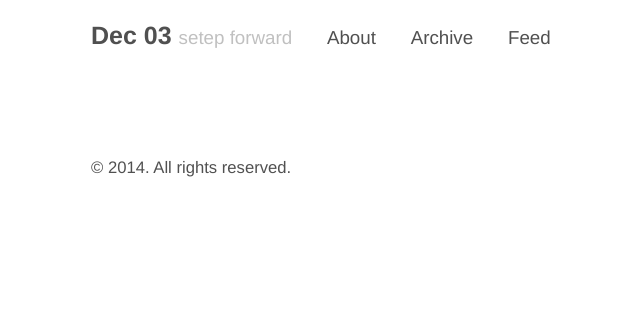
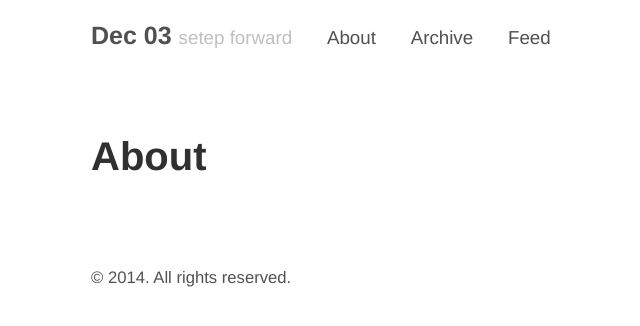
Before and after one commit to lightDer/lightder.github.io, a Jekyll site: the page built from about.md, in a window 1280 px wide. Shown: the top 326 px of the page, without its empty margins (189-829 px from the left). Built offline with Jekyll 4.4.1, drawn with Linux system fonts in a browser that asks for light colours.

Commit message:
- kramdown settings

```diff
--- a/_config.yml
+++ b/_config.yml
@@ -19,6 +19,11 @@ github:
   repo:           http://lightder.github.io/
 
 kramdown:
+  auto_ids: true
+  footnote_nr: 1
+  entity_output: as_char
+  toc_levels: 1..6
+  smart_quotes: lsquo,rsquo,ldquo,rdquo
   input: GFM
 
 pages_list:
--- a/_layouts/page.html
+++ b/_layouts/page.html
@@ -3,8 +3,5 @@ layout: default
 ---
 
 <article class="page">
-{% for post in site.related_posts limit:2 %}
   <h1 class="page-title">{{ page.title }}</h1>
-  {{ content }}
-{% endfor %}
 </article>
```
